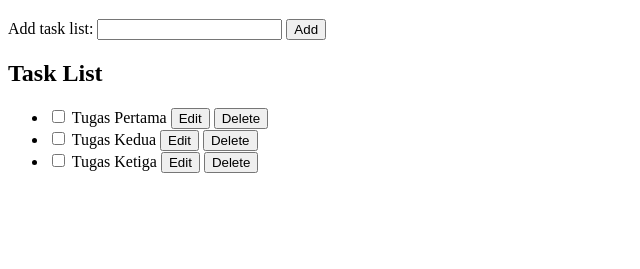
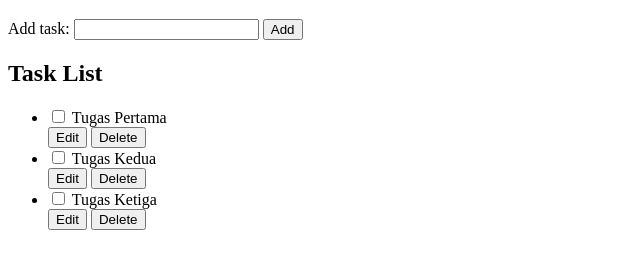
Before and after one commit to mesakhlolo/todo-list, a website built with webpack: page src/index.html in a window 1280 px wide. Shown: the part 61-330 px from the top of the page, without its empty margins (0-640 px from the left). Built offline with nearby package versions, Linux system fonts and the light colour scheme.

Commit message:
memperbaiki kerangka html

```diff
--- a/src/index.html
+++ b/src/index.html
@@ -6,39 +6,58 @@
     <title>To Do List</title>
   </head>
   <body>
+    <!-- Header -->
+    <header>
       <h1>To Do List</h1>
+    </header>
 
-    <form>
-      <div class="add-task">
-        <label for="add-task">Add task list:</label>
-        <input type="text" id="add-task" name="add-task" />
+    <!-- Main -->
+    <main>
+      <!-- Add Task -->
+      <section class="add-task-section">
+        <form class="add-task-form">
+          <label for="add-task-input">Add task:</label>
+          <input type="text" id="add-task-input" name="add-task-input" />
+          <button type="submit">Add</button>
+        </form>
+      </section>
 
-        <button type="submit">Add</button>
+      <!-- Task List -->
+      <section class="task-list-section">
+        <h2>Task List</h2>
+        <ul class="task-list">
+          <li class="task-item">
+            <div class="task-main">
+              <input type="checkbox" id="task1" label="task1" />
+              <label for="task1">Tugas Pertama</label>
             </div>
-    </form>
-
-    <h2>Task List</h2>
-    <div class="task-list">
-      <ul>
-        <li>
-          <input type="checkbox" id="task1" name="task1" />
-          <label for="task1">Tugas Pertama</label>
-          <button type="button">Edit</button>
-          <button type="button">Delete</button>
+            <div class="task-actions">
+              <button type="button" class="edit-btn">Edit</button>
+              <button type="button" class="delete-btn">Delete</button>
+            </div>
           </li>
-        <li>
-          <input type="checkbox" id="task2" name="task2" />
+          <li class="task-item">
+            <div class="task-main">
+              <input type="checkbox" id="task2" label="task2" />
               <label for="task2">Tugas Kedua</label>
-          <button type="button">Edit</button>
-          <button type="button">Delete</button>
+            </div>
+            <div class="task-actions">
+              <button type="button" class="edit-btn">Edit</button>
+              <button type="button" class="delete-btn">Delete</button>
+            </div>
           </li>
-        <li>
-          <input type="checkbox" id="task3" name="task3" />
+          <li class="task-item">
+            <div class="task-main">
+              <input type="checkbox" id="task3" label="task3" />
               <label for="task3">Tugas Ketiga</label>
-          <button type="button">Edit</button>
-          <button type="button">Delete</button>
+            </div>
+            <div class="task-actions">
+              <button type="button" class="edit-btn">Edit</button>
+              <button type="button" class="delete-btn">Delete</button>
+            </div>
           </li>
         </ul>
-    </div>
+      </section>
+    </main>
   </body>
 </html>
```
Lines whose indentation alone changed are shown as unchanged.
